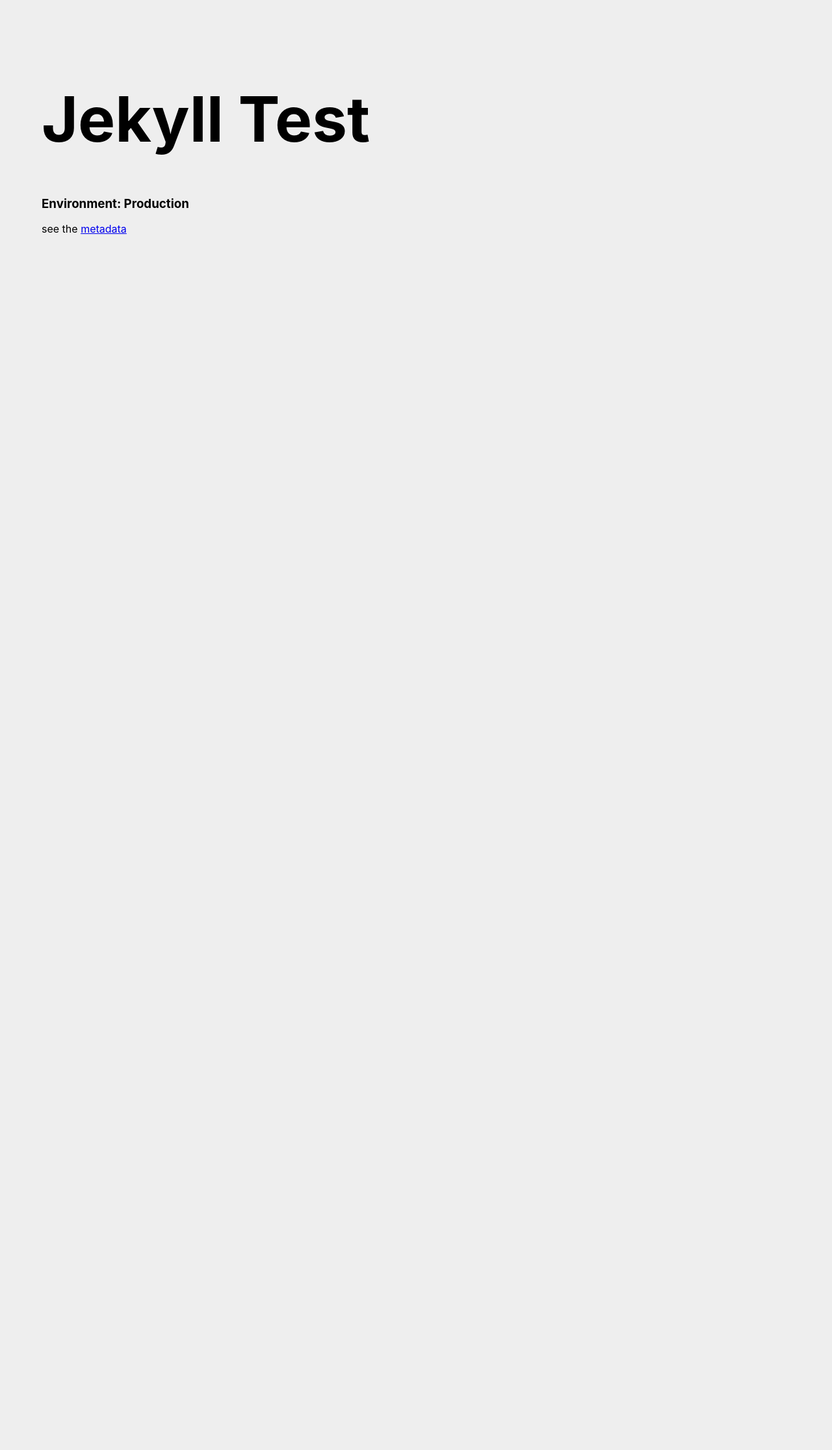
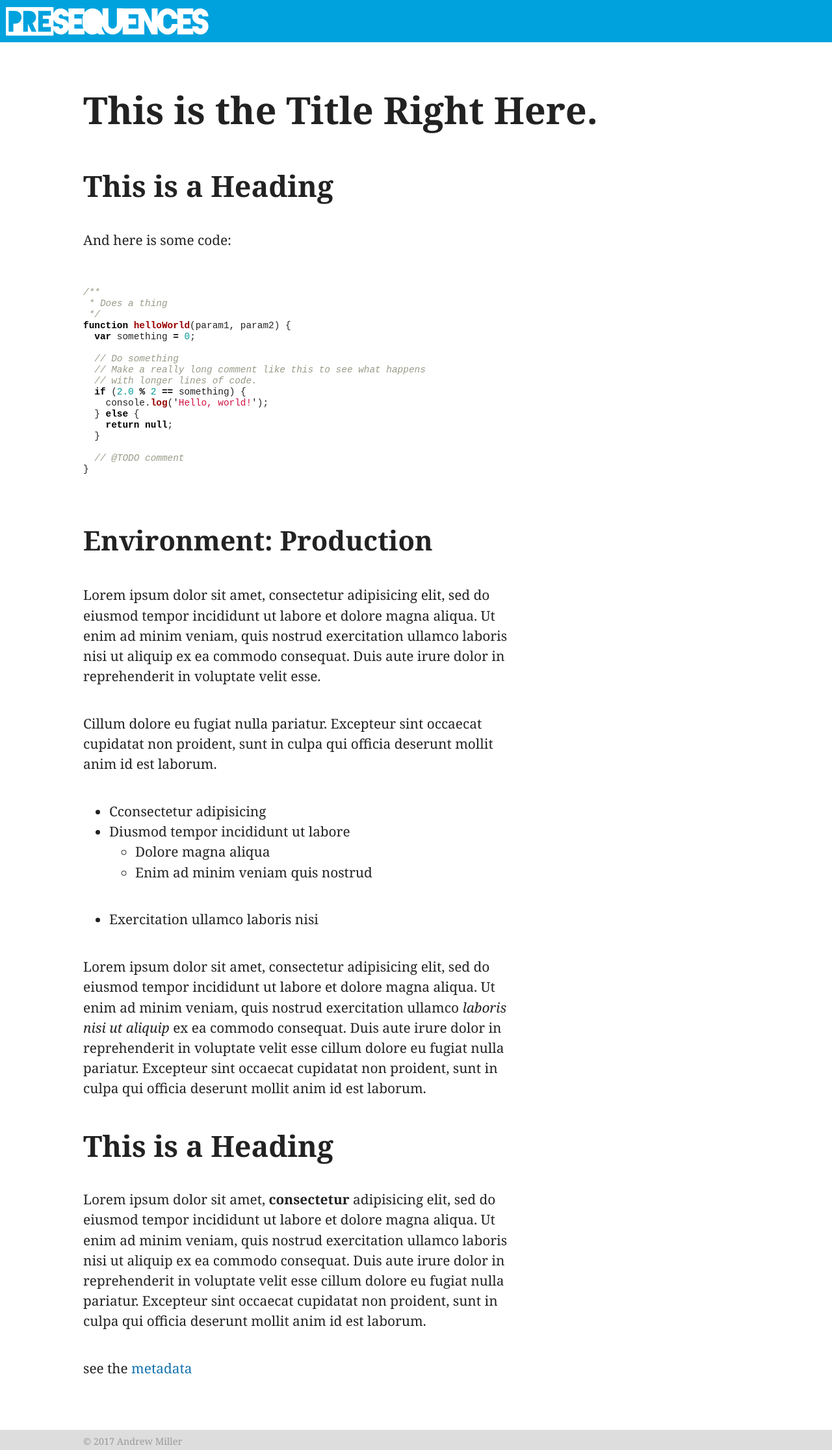
Before and after one commit to andrewpmiller/jekyll-test, a Jekyll site: the page built from index.md, in a window 1280 px wide. Shown: the whole page at 65% size. Built offline with Jekyll 4.4.1, drawn with Linux system fonts in a browser that asks for light colours; nearby versions of some CDN libraries; some web fonts are replaced; before the commit the page ends 900 px from its top, so only the background shows below that.

Commit message:
updates to replace tachyons with simple CSS

````diff
--- a/_config.yml
+++ b/_config.yml
@@ -1,6 +1,6 @@
 # Setup
 title: Jekyll Test
-#url: "http://gymnasium.github.io/cms/"
+#url: "http://presequences.com/jekyll-test/"
 baseurl: /jekyll-test  # This makes the index page URL localhost:4000/cms/ Remember: Omit the trailing slash!
 
 # collections:
--- a/_layouts/default.html
+++ b/_layouts/default.html
@@ -3,16 +3,34 @@
     <head>
         <meta charset="utf-8">
         <title>{{ page.title }}</title>
+        <link href="https://fonts.googleapis.com/css?family=Frank+Ruhl+Libre:400,700,900" rel="stylesheet">
+        <link rel="stylesheet" href="{{site.baseurl}}/css/simple.css">
         <meta name="viewport" content="width=device-width, initial-scale=1">
-        <link rel="stylesheet" href="https://unpkg.com/tachyons@4.6.1/css/tachyons.min.css"/>
+        <meta name="description" content="Just another blog">
+        <meta name="author" content="Andrew Miller">
     </head>
-    <body class="w-100 bg-light-gray sans-serif">
-<main>
 
-        <article class="pa3 pa5-ns">
-        <h1 class="f3 f1-m f-headline-l">{{ page.title }}</h1>
-        {{ content }}
-        </article>
-</main>
+    <body>
+        <header id="brand">
+                <div class="logo">
+                    <a href="#" title="Home"><img alt="Presequences" srcset="{{site.baseurl}}/img/logo-white.svg" src="img/logo-white.png" role="heading"></a>
+                </div>
+        </header>
+        <main>
+            <article>
+                <header>
+                    <h1>{{ page.title }}</h1>
+                </header>
+                {{ content }}
+            </article>
+
+
+        </main>
+
+        <footer id="contentinfo">
+            <p><small>© 2017 Andrew Miller</a></small></p>
+        </footer>
+
+
     </body>
-</html>
+    </html>
--- /dev/null
+++ b/css/simple.css
@@ -0,0 +1,214 @@
+/* ================================================================= */
+
+/* ================================================================= */
+
+html {
+  font: 100% serif;
+  }
+
+body {
+  color: #222;
+  background: #fff;
+  margin: 0;
+  font-family: "Frank Ruhl Libre",Georgia, serif;
+  font-size: 16px;
+  }
+
+
+html,
+body {
+  height: 100%;
+  }
+
+/* links / general */
+
+a {
+    color: #1171af;
+    text-decoration: none;
+    }
+
+a:hover,
+a:focus {
+    text-decoration: underline;
+    }
+
+
+article {
+        /*padding-top: 1rem;*/
+        /*padding-bottom: 1rem;*/
+        padding-left: 2rem;
+        padding-right: 2rem;
+}
+
+img,
+video {
+    max-width: 100%
+}
+
+p,
+ul,
+ol {
+    max-width: 32em;
+    line-height: 1.5;
+    font-size: 1.3rem;
+    font-weight: 400;
+    margin-bottom: 2em; }
+
+
+/*time { color: #aaa; }*/
+
+footer {
+    padding-left: 8rem;
+    padding-right: 8rem;
+}
+
+h1 {
+    font-size: 2.8rem;
+    font-weight: 900;
+}
+h2 {
+    font-size: 2.3rem;
+    font-weight: 900;
+}
+h3 {
+    font-size: 2.1rem;
+    font-weight: 900;
+}
+
+h4 {
+    font-size: 1.5rem;
+    font-weight: 700;
+}
+
+
+small {
+    font-size: 0.9rem;
+}
+
+#brand {
+    background-color: #00a2de;
+}
+
+#contentinfo {
+    background-color: #ddd;
+    color: #999;
+    font-weight: 400;
+}
+
+.logo {
+  padding-top: 0.3em;
+  padding-left: 0.3em;
+  }
+
+.logo img {
+  max-width: 11em;
+  }
+@media (min-width: 48em) {
+    .logo {
+      padding-top: 0.3em;
+      padding-left: 0.3em;
+      }
+
+    .logo img {
+      max-width: 20em;
+      }
+    article {
+        padding-top: 1rem;
+        padding-bottom: 1rem;
+        padding-left: 8rem;
+        padding-right: 8rem;
+
+    }
+    p,ul,ol,li { font-size: 1.3rem; }
+    h1 {
+        font-size: 3.6rem;
+        font-weight: 900;
+    }
+    h2 {
+        font-size: 2.8rem;
+        font-weight: 900;
+    }
+    h3 {
+        font-size: 2.6rem;
+        font-weight: 900;
+    }
+
+    h4 {
+        font-size: 1.9rem;
+        font-weight: 700;
+    }
+  }
+
+
+/* ================================================================= */
+/*Syntax Hightlighting*/
+/* ================================================================= */
+
+.highlight {
+    font-family: "Consolas", "Menlo", "Monaco", "Courier New", Courier, monospace;
+    font-size: 0.9rem;
+    overflow: scroll;
+}
+
+/*GitHub*/
+.highlight .hll { background-color: #ffffcc }
+.highlight .c { color: #999988; font-style: italic } /* Comment */
+.highlight .err { color: #a61717; background-color: #e3d2d2 } /* Error */
+.highlight .k { color: #000000; font-weight: bold } /* Keyword */
+.highlight .o { color: #000000; font-weight: bold } /* Operator */
+.highlight .cm { color: #999988; font-style: italic } /* Comment.Multiline */
+.highlight .cp { color: #999999; font-weight: bold; font-style: italic } /* Comment.Preproc */
+.highlight .c1 { color: #999988; font-style: italic } /* Comment.Single */
+.highlight .cs { color: #999999; font-weight: bold; font-style: italic } /* Comment.Special */
+.highlight .gd { color: #000000; background-color: #ffdddd } /* Generic.Deleted */
+.highlight .ge { color: #000000; font-style: italic } /* Generic.Emph */
+.highlight .gr { color: #aa0000 } /* Generic.Error */
+.highlight .gh { color: #999999 } /* Generic.Heading */
+.highlight .gi { color: #000000; background-color: #ddffdd } /* Generic.Inserted */
+.highlight .go { color: #888888 } /* Generic.Output */
+.highlight .gp { color: #555555 } /* Generic.Prompt */
+.highlight .gs { font-weight: bold } /* Generic.Strong */
+.highlight .gu { color: #aaaaaa } /* Generic.Subheading */
+.highlight .gt { color: #aa0000 } /* Generic.Traceback */
+.highlight .kc { color: #000000; font-weight: bold } /* Keyword.Constant */
+.highlight .kd { color: #000000; font-weight: bold } /* Keyword.Declaration */
+.highlight .kn { color: #000000; font-weight: bold } /* Keyword.Namespace */
+.highlight .kp { color: #000000; font-weight: bold } /* Keyword.Pseudo */
+.highlight .kr { color: #000000; font-weight: bold } /* Keyword.Reserved */
+.highlight .kt { color: #445588; font-weight: bold } /* Keyword.Type */
+.highlight .m { color: #009999 } /* Literal.Number */
+.highlight .s { color: #d01040 } /* Literal.String */
+.highlight .na { color: #008080 } /* Name.Attribute */
+.highlight .nb { color: #0086B3 } /* Name.Builtin */
+.highlight .nc { color: #445588; font-weight: bold } /* Name.Class */
+.highlight .no { color: #008080 } /* Name.Constant */
+.highlight .nd { color: #3c5d5d; font-weight: bold } /* Name.Decorator */
+.highlight .ni { color: #800080 } /* Name.Entity */
+.highlight .ne { color: #990000; font-weight: bold } /* Name.Exception */
+.highlight .nf { color: #990000; font-weight: bold } /* Name.Function */
+.highlight .nl { color: #990000; font-weight: bold } /* Name.Label */
+.highlight .nn { color: #555555 } /* Name.Namespace */
+.highlight .nt { color: #000080 } /* Name.Tag */
+.highlight .nv { color: #008080 } /* Name.Variable */
+.highlight .ow { color: #000000; font-weight: bold } /* Operator.Word */
+.highlight .w { color: #bbbbbb } /* Text.Whitespace */
+.highlight .mf { color: #009999 } /* Literal.Number.Float */
+.highlight .mh { color: #009999 } /* Literal.Number.Hex */
+.highlight .mi { color: #009999 } /* Literal.Number.Integer */
+.highlight .mo { color: #009999 } /* Literal.Number.Oct */
+.highlight .sb { color: #d01040 } /* Literal.String.Backtick */
+.highlight .sc { color: #d01040 } /* Literal.String.Char */
+.highlight .sd { color: #d01040 } /* Literal.String.Doc */
+.highlight .s2 { color: #d01040 } /* Literal.String.Double */
+.highlight .se { color: #d01040 } /* Literal.String.Escape */
+.highlight .sh { color: #d01040 } /* Literal.String.Heredoc */
+.highlight .si { color: #d01040 } /* Literal.String.Interpol */
+.highlight .sx { color: #d01040 } /* Literal.String.Other */
+.highlight .sr { color: #009926 } /* Literal.String.Regex */
+.highlight .s1 { color: #d01040 } /* Literal.String.Single */
+.highlight .ss { color: #990073 } /* Literal.String.Symbol */
+.highlight .bp { color: #999999 } /* Name.Builtin.Pseudo */
+.highlight .vc { color: #008080 } /* Name.Variable.Class */
+.highlight .vg { color: #008080 } /* Name.Variable.Global */
+.highlight .vi { color: #008080 } /* Name.Variable.Instance */
+.highlight .il { color: #009999 } /* Literal.Number.Integer.Long */
--- a/index.md
+++ b/index.md
@@ -1,7 +1,34 @@
 ---
-title: Jekyll Test
+title: This is the Title Right Here.
+subtitle: This is the pithy sub title.
 layout: default
 ---
+
+## This is a Heading
+
+And here is some code:
+
+
+```js
+/**
+ * Does a thing
+ */
+function helloWorld(param1, param2) {
+  var something = 0;
+
+  // Do something
+  // Make a really long comment like this to see what happens
+  // with longer lines of code.
+  if (2.0 % 2 == something) {
+    console.log('Hello, world!');
+  } else {
+    return null;
+  }
+
+  // @TODO comment
+}
+
+```
 
 {% if jekyll.environment == "production" %}
 ### Environment: Production
@@ -14,5 +41,19 @@ layout: default
 {% endif %}
 
 
+Lorem ipsum dolor sit amet, consectetur adipisicing elit, sed do eiusmod tempor incididunt ut labore et dolore magna aliqua. Ut enim ad minim veniam, quis nostrud exercitation ullamco laboris nisi ut aliquip ex ea commodo consequat. Duis aute irure dolor in reprehenderit in voluptate velit esse.
+
+Cillum dolore eu fugiat nulla pariatur. Excepteur sint occaecat cupidatat non proident, sunt in culpa qui officia deserunt mollit anim id est laborum.
+
+- Cconsectetur adipisicing
+- Diusmod tempor incididunt ut labore
+    - Dolore magna aliqua
+    - Enim ad minim veniam quis nostrud
+- Exercitation ullamco laboris nisi
+
+Lorem ipsum dolor sit amet, consectetur adipisicing elit, sed do eiusmod tempor incididunt ut labore et dolore magna aliqua. Ut enim ad minim veniam, quis nostrud exercitation ullamco _laboris nisi ut aliquip_ ex ea commodo consequat. Duis aute irure dolor in reprehenderit in voluptate velit esse cillum dolore eu fugiat nulla pariatur. Excepteur sint occaecat cupidatat non proident, sunt in culpa qui officia deserunt mollit anim id est laborum.
+
+## This is a Heading
+Lorem ipsum dolor sit amet, **consectetur** adipisicing elit, sed do eiusmod tempor incididunt ut labore et dolore magna aliqua. Ut enim ad minim veniam, quis nostrud exercitation ullamco laboris nisi ut aliquip ex ea commodo consequat. Duis aute irure dolor in reprehenderit in voluptate velit esse cillum dolore eu fugiat nulla pariatur. Excepteur sint occaecat cupidatat non proident, sunt in culpa qui officia deserunt mollit anim id est laborum.
 
 see the [metadata]({{ site.baseurl }}/meta/)
````
Also changed, not shown: _layouts/article.html (added, +42 -0 lines), _layouts/old-default.html (added, +30 -0 lines), article.md (added, +26 -0 lines), img/logo-black.png (added), img/logo-black.svg (added), img/logo-black@2x.png (added), img/logo-white.png (added), img/logo-white.svg (added), img/logo-white@2x.png (added).
